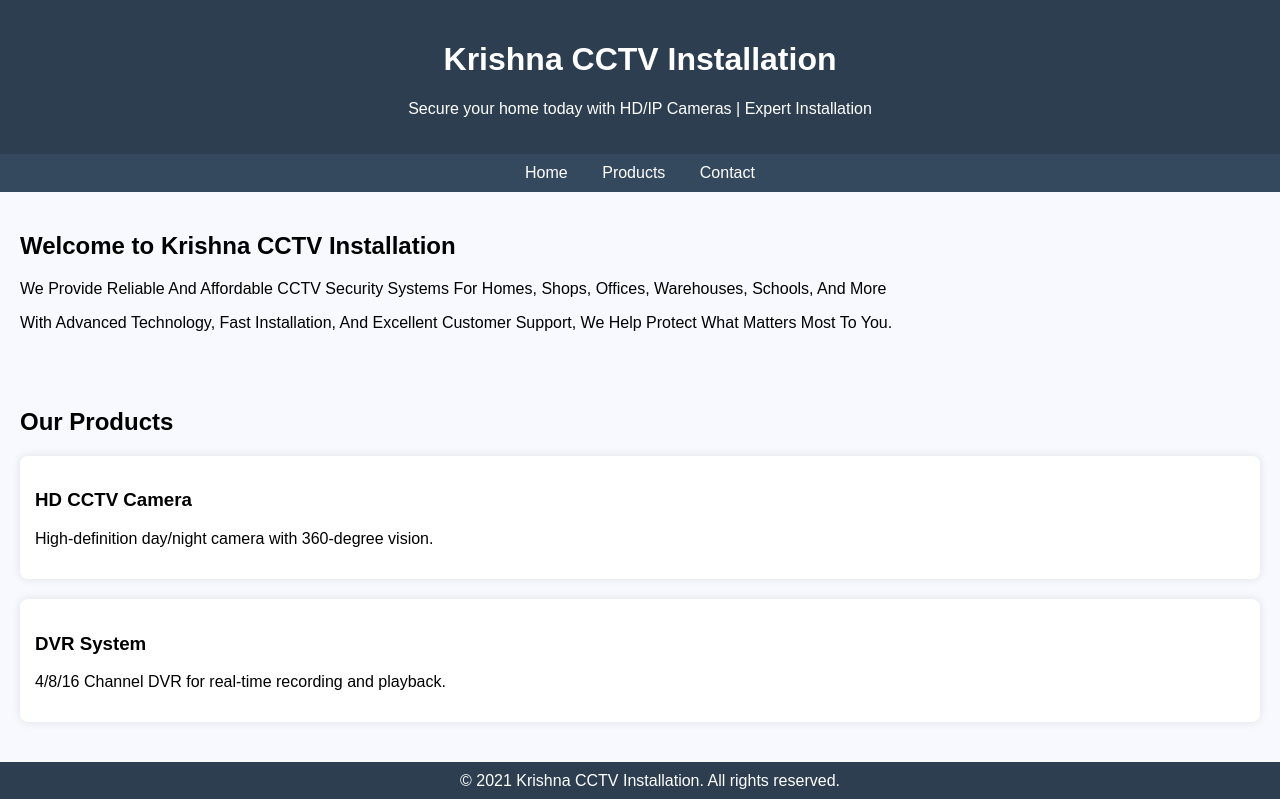
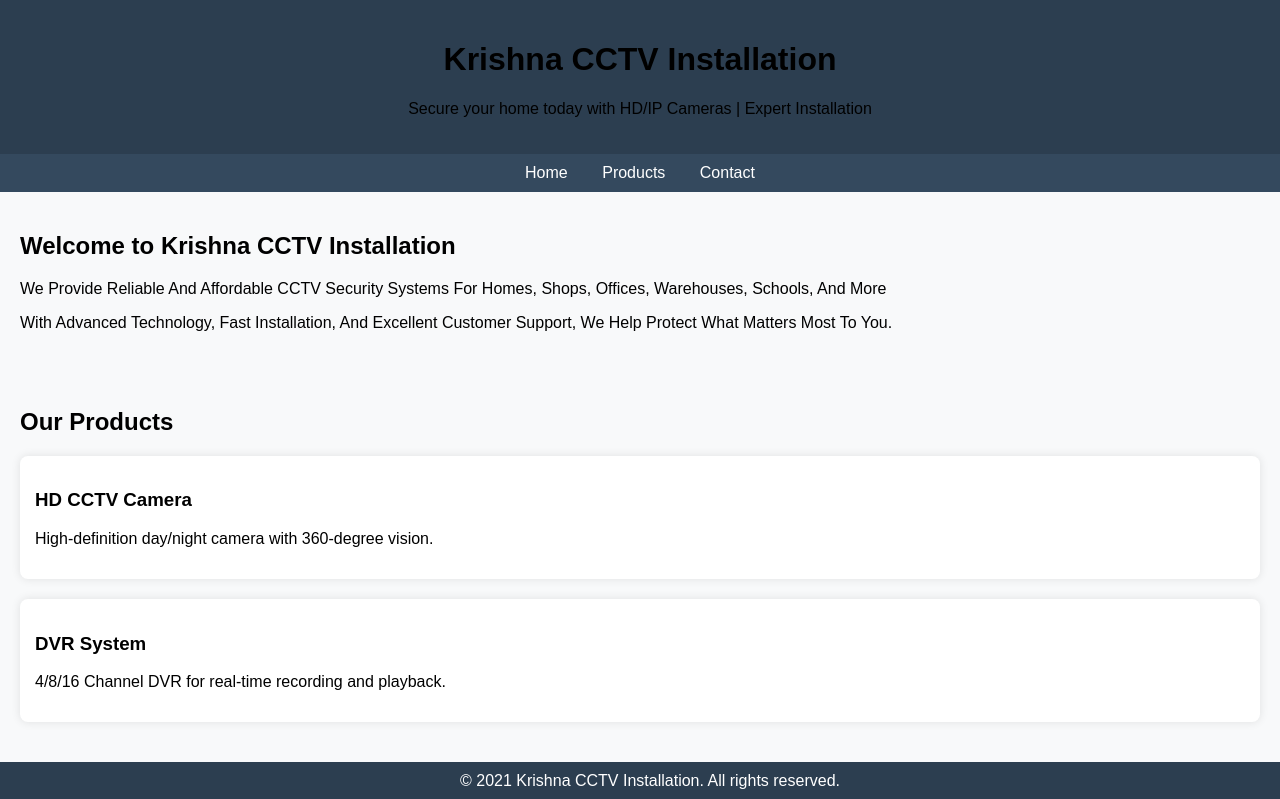
Before and after one commit to krishnacctvinstallation/KRISHNA-CCTV-INSTALLATION, a plain HTML site: page index.html in a window 1280 px wide. Shown: the top 799 px of the page. Drawn offline with Linux system fonts and the light colour scheme.

Commit message:
Update index.html
Signed-off-by: Krishna cctv installation  <Krishnainfortech4184@gmail.com>

```diff
--- a/index.html
+++ b/index.html
@@ -7,13 +7,13 @@
   <style>
     body {
       font-family: Arial, sans-serif;
-      background: #f8f9fe;
+      background: #f8f9fa;
       margin: 0;
       padding: 0;
     }
     header {
       background: #2c3e50;
-      color: white;
+      color: Kristen black;
       padding: 20px;
       text-align: center;
     }
```
